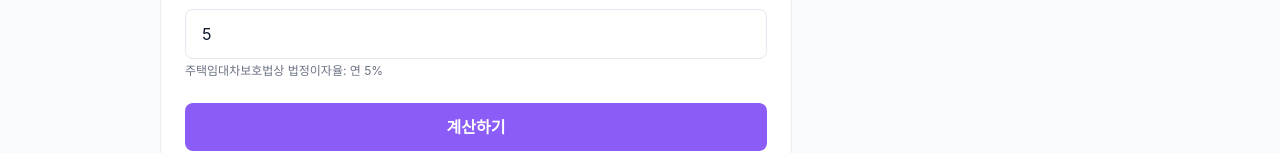
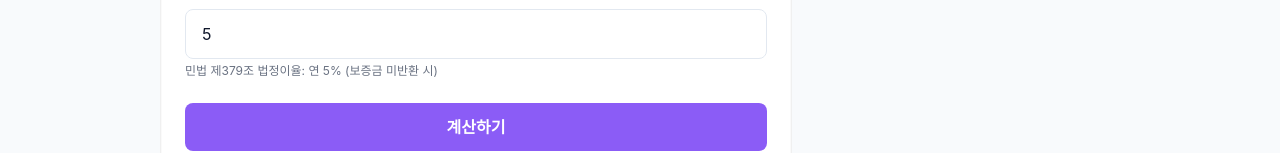
Before and after one commit to SublimerNJ/law-calc, a Next.js app: page /tools/realty/deposit-return in a window 1280 px wide. Shown: the part 512-665 px from the top of the page. Built offline with nearby package versions, Linux system fonts and the light colour scheme; a web font is replaced by a local one.

Commit message:
fix(17-01): 보증금 반환 계산기 법률 근거 조문 수정
- 법정이자율 근거: 주택임대차보호법 → 민법 제379조(법정이율 연 5%)
- 민법 제387조(이행기) → 삭제, 제3조/제3조의2 명시

```diff
--- a/src/app/tools/realty/deposit-return/page.tsx
+++ b/src/app/tools/realty/deposit-return/page.tsx
@@ -86,7 +86,7 @@ export default function DepositReturnPage() {
             min="0"
             className="w-full bg-white border border-slate-200 rounded-lg px-4 py-3 text-slate-900 focus:border-[#8b5cf6] focus:outline-none"
           />
-          <p className="text-xs text-gray-500 mt-1">주택임대차보호법상 법정이자율: 연 5%</p>
+          <p className="text-xs text-gray-500 mt-1">민법 제379조 법정이율: 연 5% (보증금 미반환 시)</p>
         </div>
 
         <button
@@ -135,7 +135,7 @@ export default function DepositReturnPage() {
 
           <div className="mt-4 pt-4 border-t border-slate-200">
             <p className="text-xs text-gray-500">
-              법적 근거: 주택임대차보호법 제3조의2, 민법 제387조
+              법적 근거: 주택임대차보호법 제3조(대항력), 제3조의2(우선변제권) | 지연이자: 민법 제379조(법정이율 연 5%)
             </p>
           </div>
         </div>
```
